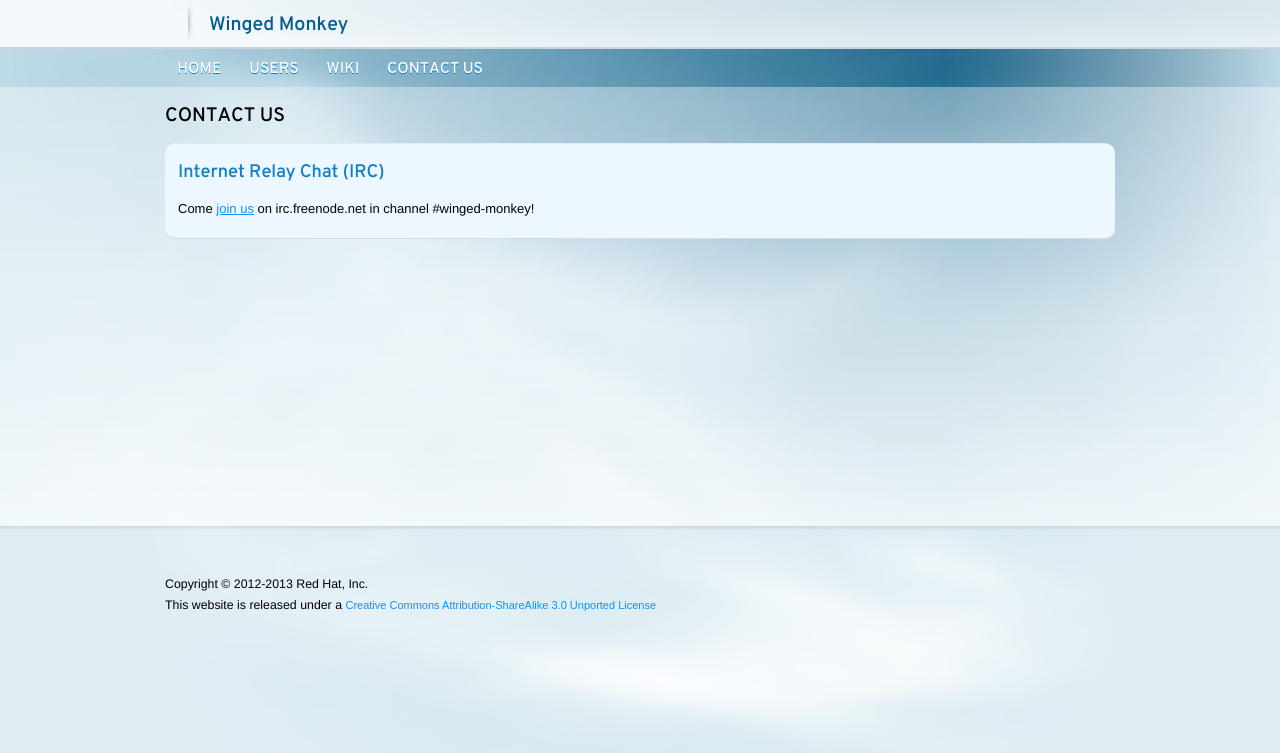
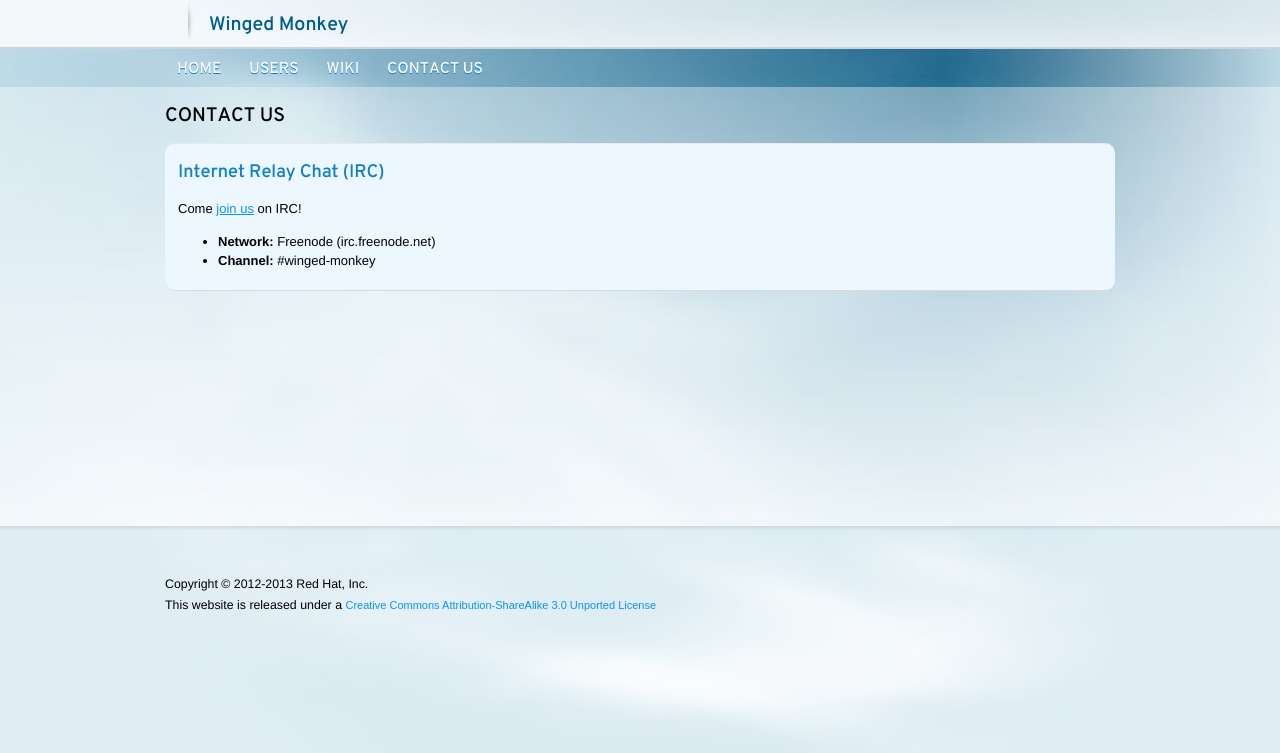
Before and after one commit to jcoufal/wingedmonkey.github.com, a Jekyll site: the page built from contact.md, in a window 1280 px wide. Shown: the top 753 px of the page. Built offline with Jekyll 4.4.1, drawn with Linux system fonts in a browser that asks for light colours; nearby versions of some CDN libraries.

Commit message:
formatting

```diff
--- a/contact.md
+++ b/contact.md
@@ -12,5 +12,8 @@ Contact Us
 <div class="section-grouping">
 ## Internet Relay Chat (IRC)
 
-Come [join us](irc://irc.freenode.net/winged-monkey) on irc.freenode.net in channel #winged-monkey!
+Come [join us](irc://irc.freenode.net/winged-monkey) on IRC!
+
+* **Network:** Freenode (irc.freenode.net)
+* **Channel:**  #winged-monkey
 </div>
```
